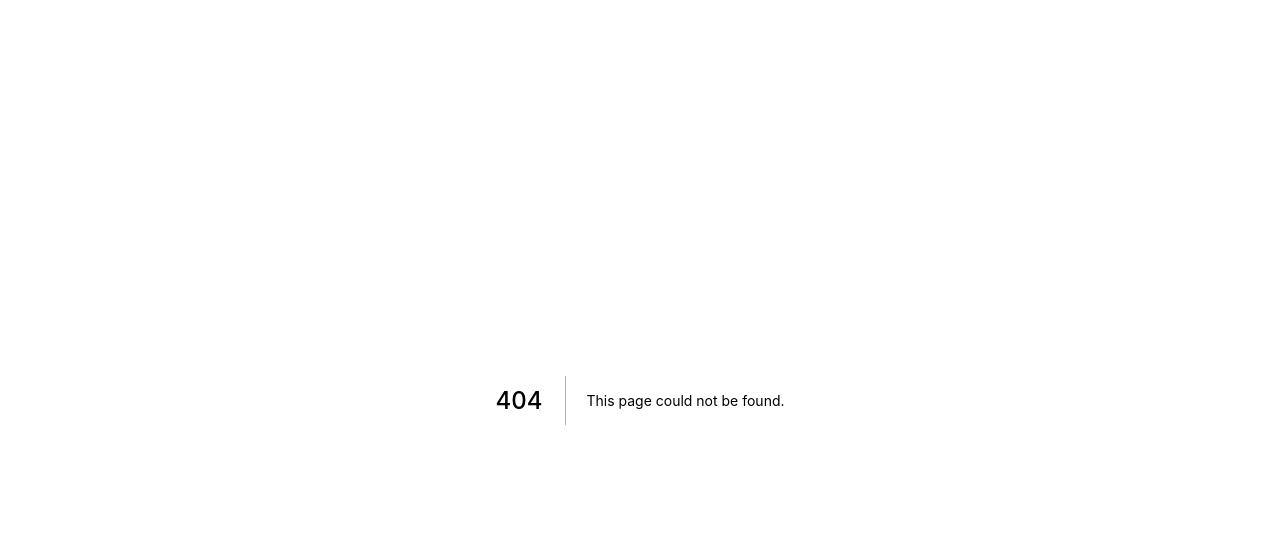
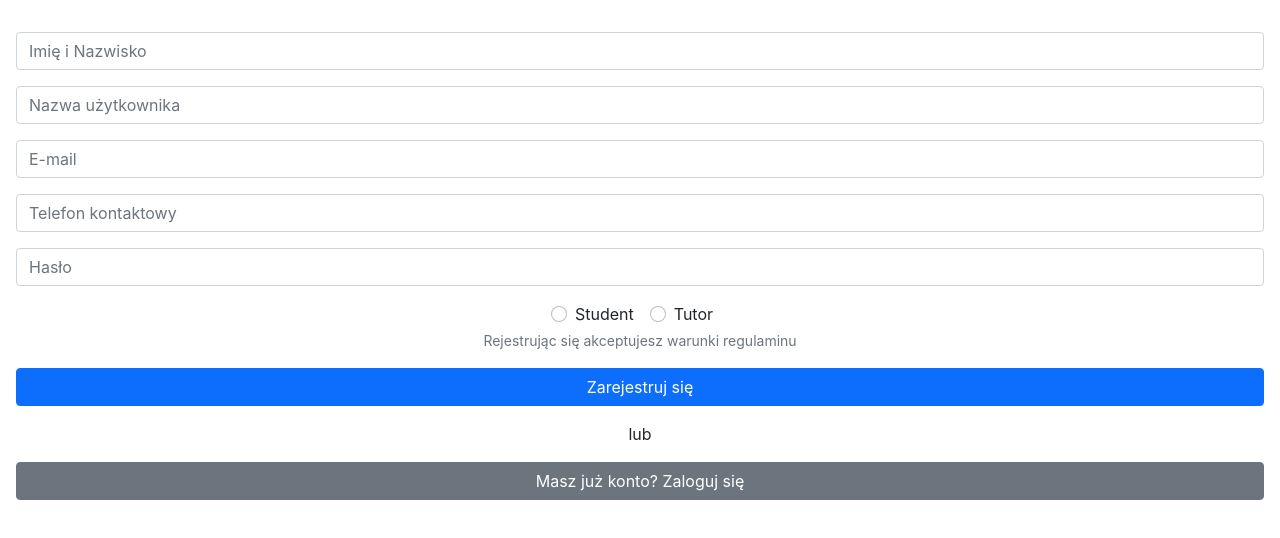
Before and after one commit to CodersCampCrew/Project4, a Next.js app in the folder frontend/: page /register in a window 1280 px wide. Before the commit this address had no page. Shown: the top 538 px of the page. Built offline with nearby package versions, Linux system fonts and the light colour scheme.

Commit message:
refactor: register page

```diff
--- /dev/null
+++ b/frontend/components/HaveAnAccountButton.tsx
@@ -0,0 +1,16 @@
+import { useRouter } from "next/router";
+import React from "react";
+import { Button } from "react-bootstrap";
+
+export const HaveAnAccountButton = () => {
+  const router = useRouter();
+  return (
+    <Button
+      variant="secondary"
+      className="m-3 w-100"
+      onClick={() => router.push("login")}
+    >
+      Masz już konto? Zaloguj się
+    </Button>
+  );
+};
--- /dev/null
+++ b/frontend/components/RegisterForm.module.css
@@ -0,0 +1,5 @@
+.error {
+  color: red;
+  font-weight: bold;
+  font-size: 12px;
+}
--- /dev/null
+++ b/frontend/components/RegisterForm.tsx
@@ -0,0 +1,147 @@
+import React from "react";
+import { useForm, SubmitHandler } from "react-hook-form";
+import styles from "./RegisterForm.module.css";
+import * as Yup from "yup";
+import { yupResolver } from "@hookform/resolvers/yup";
+import {
+  Alert,
+  Button,
+  Form,
+  FormControl,
+  FormGroup,
+  FormText,
+} from "react-bootstrap";
+import userService from "../services/userService";
+import { useRouter } from "next/router";
+
+export const RegisterForm = () => {
+  const initialState = {
+    name: "",
+    username: "",
+    email: "",
+    phone: "",
+    password: "",
+    category: "",
+  };
+
+  const schema = Yup.object({
+    name: Yup.string().required("Nazwa użytkownika jest wymagana"),
+    username: Yup.string().required("Nickname jest wymagany"),
+    email: Yup.string()
+      .email("Email musi być poprawnego formatu")
+      .required("Email jest wymagany"),
+    phone: Yup.string().required("Numer telefonu jest konieczny"),
+    password: Yup.string().required("Hasło jest wymagane"),
+    category: Yup.string()
+      .oneOf(["Student", "Tutor"])
+      .required("Należy wybrać opcję!")
+      .nullable(),
+  });
+
+  type Props = InferType<typeof schema>;
+
+  const {
+    register,
+    handleSubmit,
+    formState: { errors },
+  } = useForm<Props>({ resolver: yupResolver(schema) });
+
+  const router = useRouter();
+
+  const submitForm: SubmitHandler = async (data) => {
+    console.log(data);
+    router.push("confirm");
+  };
+
+  return (
+    <Form
+      className="text-center mt-3 w-100"
+      onSubmit={handleSubmit(submitForm)}
+    >
+      <FormGroup className="mb-3" controlId="name">
+        <FormControl
+          type="text"
+          placeholder="Imię i Nazwisko"
+          autoComplete="name"
+          {...register("name")}
+        />
+      </FormGroup>
+      {errors?.username?.message && (
+        <Alert variant="danger">{errors?.name?.message}</Alert>
+      )}
+
+      <FormGroup className="mb-3 d-flex" controlId="username">
+        <FormControl
+          type="text"
+          placeholder="Nazwa użytkownika"
+          autoComplete="username"
+          {...register("username")}
+        />
+      </FormGroup>
+      {errors?.name?.message && (
+        <Alert variant="danger">{errors?.username?.message}</Alert>
+      )}
+
+      <FormGroup className="mb-3" controlId="email">
+        <FormControl
+          type="text"
+          placeholder="E-mail"
+          autoComplete="email"
+          {...register("email")}
+        />
+      </FormGroup>
+      {errors?.email?.message && (
+        <Alert variant="danger">{errors?.email?.message}</Alert>
+      )}
+
+      <FormGroup className="mb-3" controlId="phone">
+        <FormControl
+          type="text"
+          placeholder="Telefon kontaktowy"
+          autoComplete="phone"
+          {...register("phone")}
+        />
+      </FormGroup>
+      {errors?.phone?.message && (
+        <Alert variant="danger">{errors?.phone?.message}</Alert>
+      )}
+
+      <FormGroup className="mb-3" controlId="password">
+        <FormControl
+          type="password"
+          placeholder="Hasło"
+          autoComplete="current-password"
+          {...register("password")}
+        />
+      </FormGroup>
+      {errors?.password?.message && (
+        <Alert variant="danger">{errors?.password?.message}</Alert>
+      )}
+
+      <FormGroup>
+        {["Student", "Tutor"].map((value) => (
+          <Form.Check
+            inline
+            label={value}
+            value={value}
+            type="radio"
+            id={`inline-radio-${value}`}
+            key={value}
+            {...register("category")}
+          />
+        ))}
+      </FormGroup>
+      {errors?.category?.message && (
+        <Alert variant="danger">{errors?.category?.message}</Alert>
+      )}
+
+      <FormText>Rejestrując się akceptujesz warunki regulaminu</FormText>
+
+      <FormGroup>
+        <Button variant="primary" type="submit" className="mb-3 mt-3 w-100">
+          Zarejestruj się
+        </Button>
+      </FormGroup>
+    </Form>
+  );
+};
--- /dev/null
+++ b/frontend/pages/register.tsx
@@ -0,0 +1,14 @@
+import { HaveAnAccountButton } from "../components/HaveAnAccountButton";
+import { RegisterForm } from "../components/RegisterForm";
+
+const Register = () => {
+  return (
+    <div className="d-flex flex-column align-items-center m-3">
+      <RegisterForm />
+      <div className="text-center">lub</div>
+      <HaveAnAccountButton></HaveAnAccountButton>
+    </div>
+  );
+};
+
+export default Register;
--- /dev/null
+++ b/frontend/services/userService.ts
@@ -0,0 +1,19 @@
+import serverAPI from "./serverAPI";
+const userService = {
+  async login(userData: { email: string; password: string }) {
+    const data = await serverAPI.post({
+      url: "user/login",
+      data: userData,
+    });
+    return data;
+  },
+  async register(userData: {}) {
+    const data = await serverAPI.post({
+      url: "user/registerVolunteer",
+      data: userData,
+    });
+    return data;
+  },
+};
+
+export default userService;
--- a/frontend/styles/globals.css
+++ b/frontend/styles/globals.css
@@ -1,3 +1,5 @@
+@import "bootstrap/dist/css/bootstrap.min.css";
+
 html,
 body {
   padding: 0;
```
Also changed, not shown: frontend/package.json (+7 -1 lines), frontend/pages/confirm.tsx (added, +7 -0 lines), frontend/services/serverAPI.ts (added, +16 -0 lines), 1 other file (tests, documents, lock files or other folders).
